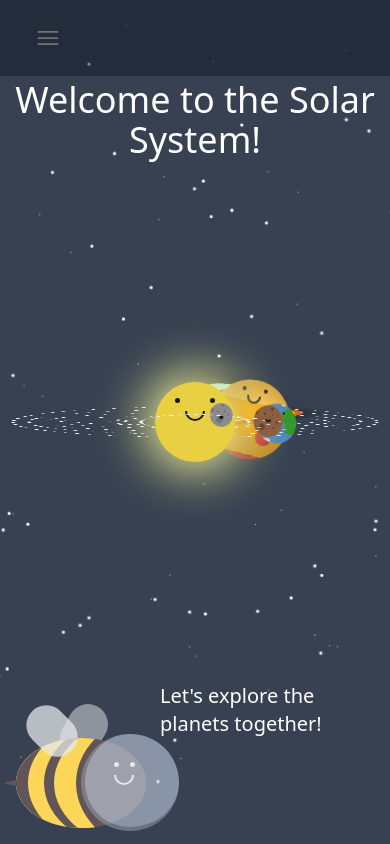
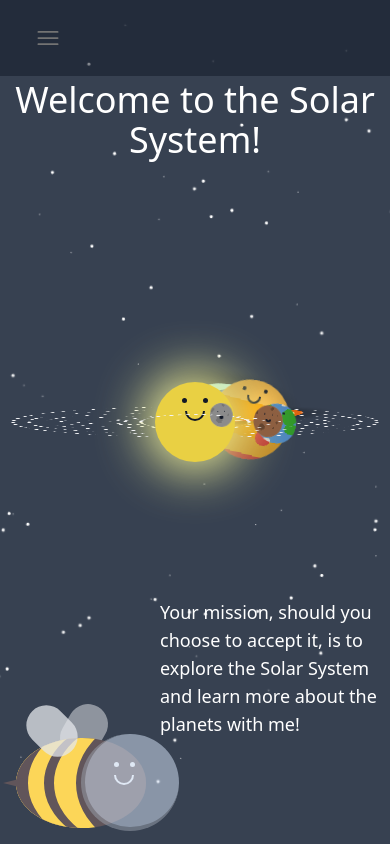
Before and after one commit to cam-peck/mission-beepossible, a Next.js app: page / in a window 390 px wide. Shown: the top 844 px of the page. Built offline with nearby package versions, Linux system fonts and the light colour scheme.

Commit message:
Cleaned up unused className and spacing on sun eyes - mobile

```diff
--- a/pages/[planetName].tsx
+++ b/pages/[planetName].tsx
@@ -62,7 +62,7 @@ export default function Planets() {
           <div className="flex flex-wrap pb-8">
             <div className="m-auto basis-2/4 lg:basis-1/3 ">
               <div
-                className={`animate-[idle_10s_ease_infinite] m-auto w-full md:w-1/2 planet bg-${lowercasePlanetName} ${lowercasePlanetName}`}
+                className={`animate-[idle_10s_ease_infinite] m-auto w-full md:w-1/2 planet ${lowercasePlanetName}`}
               >
                 <div className={`${lowercasePlanetName}-ring ${ring}`} />
                 <div className="flex flex-col items-center w-1/4 pt-8">
--- a/pages/index.tsx
+++ b/pages/index.tsx
@@ -6,7 +6,7 @@ export default function Home() {
     <main>
       <div className="flex items-center justify-center h-screen">
         <div className="w-20 md:w-32 lg:w-52 aspect-square planet sun absolute preserve">
-          <div className="flex flex-col items-center w-1/2 pt-4 md:pt-8 lg:pt-16 lg:w-1/3">
+          <div className="flex flex-col items-center w-1/3 md:w-1/2 pt-4 md:pt-8 lg:pt-16 lg:w-1/3">
             <div className="flex justify-between w-full">
               <div className="w-[5px] lg:w-[10px] aspect-square bg-gray-900 rounded-full" />
               <div className="w-[5px] lg:w-[10px] aspect-square bg-gray-900 rounded-full" />
@@ -20,8 +20,9 @@ export default function Home() {
         Welcome to the Solar System!
       </h1>
       <div className="absolute bottom-4 left-4 lg:bottom-12 lg:left-12">
-        <p className="text-white text-xl pl-36 pr-2">
-          Let&apos;s explore the planets together!
+        <p className="text-white text-lg md:text-xl pl-36 pr-2">
+          Your mission, should you choose to accept it, is to explore the Solar
+          System and learn more about the planets with me!
         </p>
         <Bee />
       </div>
```
